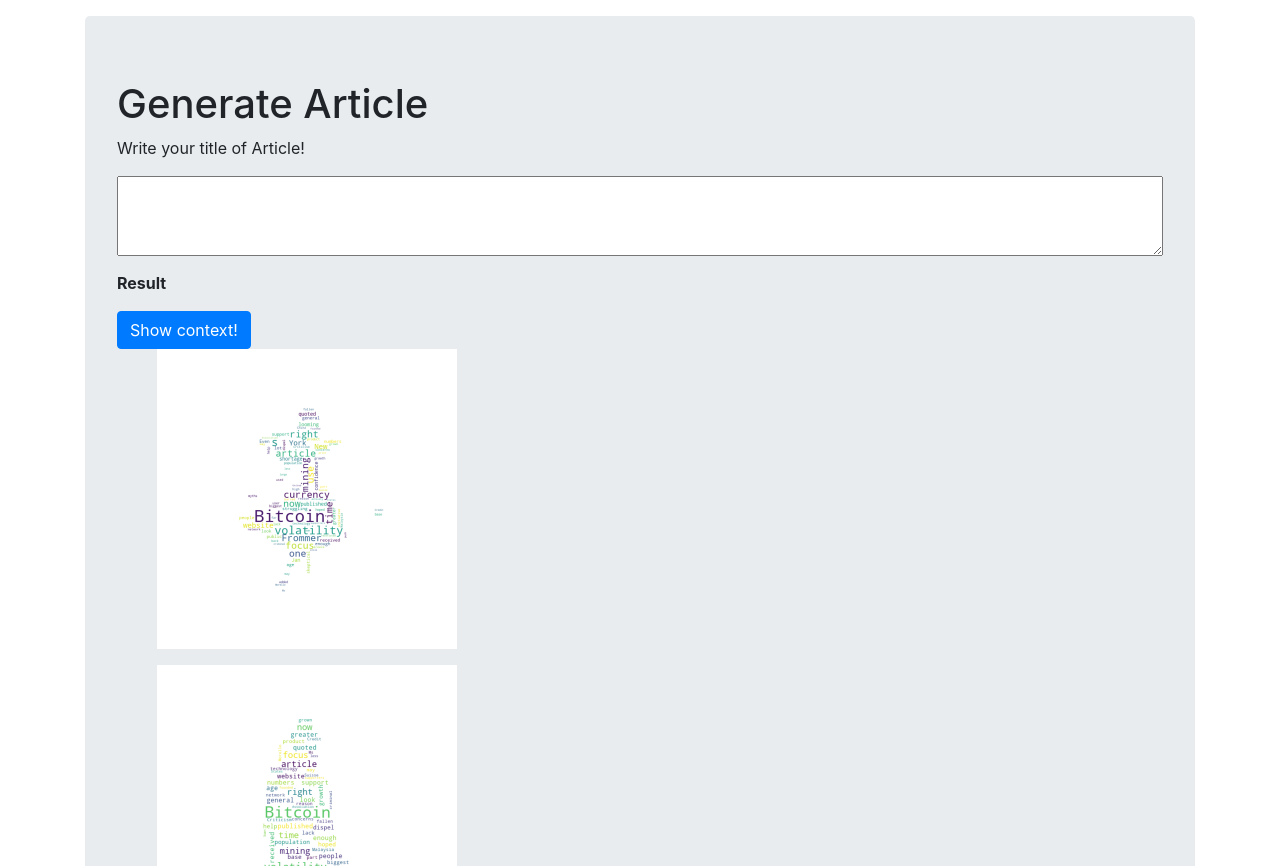
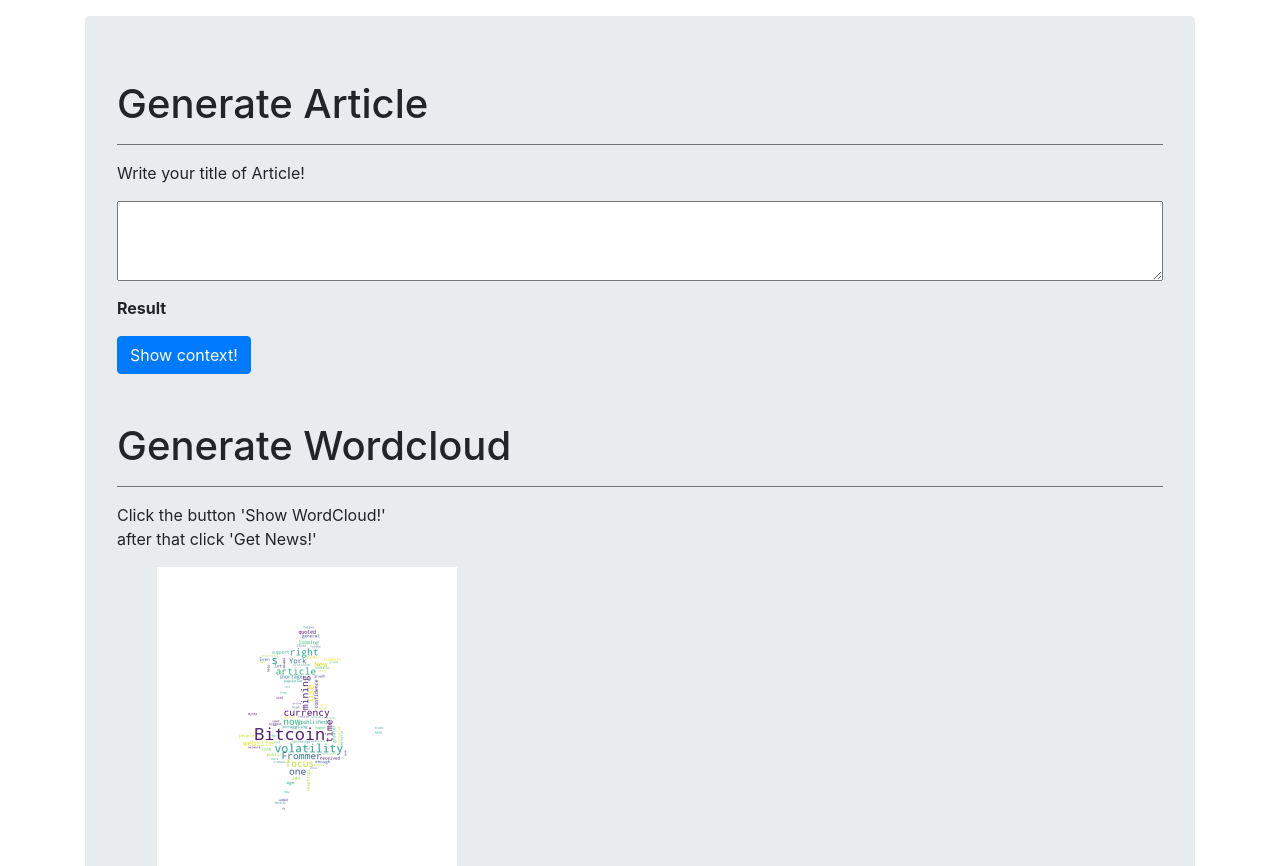
Before and after one commit to DrawingProcess/ArticleCloud, a Flask app: page / in a window 1280 px wide. Shown: the top 866 px of the page. Run offline with Flask 2, Linux system fonts and the light colour scheme; some libraries are stand-ins or nearby versions.

Commit message:
Modified HTML

```diff
--- a/requirements.txt
+++ b/requirements.txt
@@ -1,4 +1,6 @@
 wordcloud
+numpy
+matplotlib
 requests
 flask==1.1.2
 requests==2.25.0
--- a/server.py
+++ b/server.py
@@ -1,5 +1,4 @@
 from flask import Flask, request, Response, render_template, jsonify
-from werkzeug.utils import secure_filename
 import requests
 import time
 import random
@@ -46,4 +45,4 @@ def read_txt(input):
 
 if __name__ == "__main__":
     from waitress import serve
-    serve(app, host='0.0.0.0', port=4000)
+    serve(app, host='0.0.0.0', port=3000)
--- a/templates/index.html
+++ b/templates/index.html
@@ -4,7 +4,7 @@
         <link rel="stylesheet" href="https://stackpath.bootstrapcdn.com/bootstrap/4.4.1/css/bootstrap.min.css"
             integrity="sha384-Vkoo8x4CGsO3+Hhxv8T/Q5PaXtkKtu6ug5TOeNV6gBiFeWPGFN9MuhOf23Q9Ifjh" crossorigin="anonymous">
 
-        <script src="../static/index.js?ver=52"></script>
+        <script src="../static/index.js?ver=53"></script>
 
         <style>
             .item:hover {
@@ -17,6 +17,7 @@
         <div class="container">
             <div class="jumbotron mt-3">
                 <h1>Generate Article</h1>
+                <hr size="5" noshade>
                 <p>Write your title of Article!</p>
 
                 <textarea id="input" style="width:100%; height:10%; display: block; margin-bottom: 15px;"></textarea>
@@ -24,6 +25,10 @@
                 <b>Result</b>
                 <ul style="width:100%;" class="context"></ul>
                 <button id="btn_context" class="btn btn-primary" onclick="suggestion()">Show context!</button>
+                </br></br></br>
+                <h1>Generate Wordcloud</h1>
+                <hr size="5" noshade>
+                <p>Click the button 'Show WordCloud!' </br> after that click 'Get News!'</p>
                 <div id="select_box">
                     <ul style="width:100%">
                         <p class="item" onclick="selection(this.innerHTML)">
```
